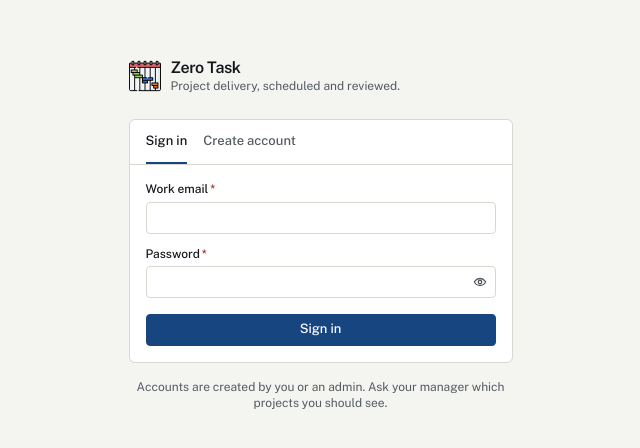
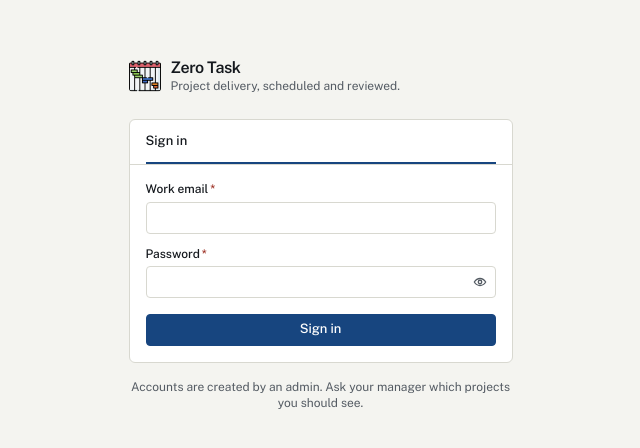
Before and after one commit to xFlawlessDev/zerotask, a React (Vite) app in the folder apps/web/: page /auth in a window 1280 px wide. Shown: the part 166-614 px from the top of the page, without its empty margins (312-952 px from the left). Built offline with nearby package versions, Linux system fonts and the light colour scheme.

Commit message:
Close public sign-up
Accounts are created by an admin through the people route. The public sign-up endpoint now answers 403, and the sign-in screen no longer offers account creation.

```diff
--- a/apps/web/src/lib/api/client.ts
+++ b/apps/web/src/lib/api/client.ts
@@ -158,35 +158,6 @@ function storeBearerToken(response: Response, payload: { token?: string } | null
 }
 
 
-export async function signUp(input: {
-  email: string;
-  password: string;
-  name: string;
-}): Promise<void> {
-  const response = await fetch(`${BASE}/auth/sign-up/email`, {
-    method: "POST",
-    headers: { "Content-Type": "application/json" },
-    body: JSON.stringify(input),
-    credentials: "same-origin",
-  });
-
-  const payload = (await response.json().catch(() => null)) as
-    | { token?: string; message?: string; code?: string }
-    | null;
-
-  if (!response.ok) {
-    throw new ApiRequestError(response.status, {
-      code: payload?.code ?? `HTTP_${response.status}`,
-      message:
-        response.status === 422 && payload?.message
-          ? payload.message
-          : (payload?.message ?? "That account could not be created"),
-    });
-  }
-
-  storeBearerToken(response, payload);
-}
-
 export async function signOut(): Promise<void> {
   await fetch(`${BASE}/auth/sign-out`, {
     method: "POST",
--- a/apps/web/src/routes/auth.tsx
+++ b/apps/web/src/routes/auth.tsx
@@ -2,25 +2,22 @@ import { useState } from "react";
 import { useNavigate } from "@tanstack/react-router";
 import { toast } from "sonner";
 import { api } from "@/lib/api";
-import { signIn, signUp } from "@/lib/api/client";
+import { signIn } from "@/lib/api/client";
 import { useQueryClient } from "@tanstack/react-query";
 import { Button } from "@/components/ui/button";
 import { TextField, PasswordField } from "@/components/ui/field";
-import { cn } from "@/lib/utils";
 import logo from "@/assets/logo.png";
 
 /**
  * The sign-in screen.
  *
  * It is deliberately the only page outside the shell, and it states what the app is
- * rather than decorating itself. Two modes, one form, errors as text next to the
- * field they belong to.
+ * rather than decorating itself. Accounts are created by an admin, so this page only
+ * signs people in.
  */
 export default function AuthPage() {
-  const [mode, setMode] = useState<"signin" | "signup">("signin");
   const [email, setEmail] = useState("");
   const [password, setPassword] = useState("");
-  const [name, setName] = useState("");
   const [fieldError, setFieldError] = useState<string | null>(null);
   const [busy, setBusy] = useState(false);
 
@@ -33,16 +30,7 @@ export default function AuthPage() {
     setBusy(true);
 
     try {
-      if (mode === "signin") {
-        await signIn({ email, password });
-      } else {
-        if (name.trim().length < 2) {
-          setFieldError("Tell us your name so colleagues can find you.");
-          setBusy(false);
-          return;
-        }
-        await signUp({ email, password, name });
-      }
+      await signIn({ email, password });
 
       // The session query was created while signed out, so it is disabled and nothing
       // would fetch the signed-in person. Fetch it here and write it into the cache.
@@ -52,7 +40,7 @@ export default function AuthPage() {
         staleTime: 0,
       });
       queryClient.setQueryData(["session"], session);
-      toast.success(mode === "signin" ? "Signed in" : "Welcome to Zero Task");
+      toast.success("Signed in");
       void navigate({ to: "/" });
     } catch (error) {
       setFieldError(error instanceof Error ? error.message : "That did not work. Try again.");
@@ -78,43 +66,11 @@ export default function AuthPage() {
         </div>
 
         <div className="rounded-panel border border-rule bg-surface">
-          <div className="border-b border-rule px-4 py-3" role="tablist" aria-label="Sign in or create an account">
-            <div className="flex gap-4">
-              {(["signin", "signup"] as const).map((value) => (
-                <button
-                  key={value}
-                  type="button"
-                  role="tab"
-                  aria-selected={mode === value}
-                  onClick={() => {
-                    setMode(value);
-                    setFieldError(null);
-                  }}
-                  className={cn(
-                    "-mb-3 border-b-2 pb-3 text-compact font-medium transition-colors",
-                    mode === value
-                      ? "border-accent-ink text-ink"
-                      : "border-transparent text-ink-muted hover:text-ink",
-                  )}
-                >
-                  {value === "signin" ? "Sign in" : "Create account"}
-                </button>
-              ))}
-            </div>
+          <div className="border-b border-rule px-4 py-3">
+            <p className="-mb-3 border-b-2 border-accent-ink pb-3 text-compact font-medium text-ink">Sign in</p>
           </div>
 
           <form onSubmit={(event) => void submit(event)} className="flex flex-col gap-3 px-4 py-4" noValidate>
-            {mode === "signup" && (
-              <TextField
-                label="Full name"
-                value={name}
-                onChange={(event) => setName(event.target.value)}
-                autoComplete="name"
-                required
-                error={fieldError && name.trim().length < 2 ? fieldError : null}
-              />
-            )}
-
             <TextField
               label="Work email"
               type="email"
@@ -129,20 +85,19 @@ export default function AuthPage() {
               label="Password"
               value={password}
               onChange={(event) => setPassword(event.target.value)}
-              autoComplete={mode === "signin" ? "current-password" : "new-password"}
+              autoComplete="current-password"
               required
-              hint={mode === "signup" ? "At least 10 characters." : undefined}
-              error={fieldError && (mode === "signin" || name.trim().length >= 2) ? fieldError : null}
+              error={fieldError}
             />
 
             <Button type="submit" variant="primary" disabled={busy} className="mt-1 justify-center">
-              {busy ? "One moment" : mode === "signin" ? "Sign in" : "Create account"}
+              {busy ? "One moment" : "Sign in"}
             </Button>
           </form>
         </div>
 
         <p className="mt-4 text-center text-meta text-ink-muted">
-          Accounts are created by you or an admin. Ask your manager which projects you should see.
+          Accounts are created by an admin. Ask your manager which projects you should see.
         </p>
       </div>
     </div>
```
Also changed, not shown: 2 other files (tests, documents, lock files or other folders).
